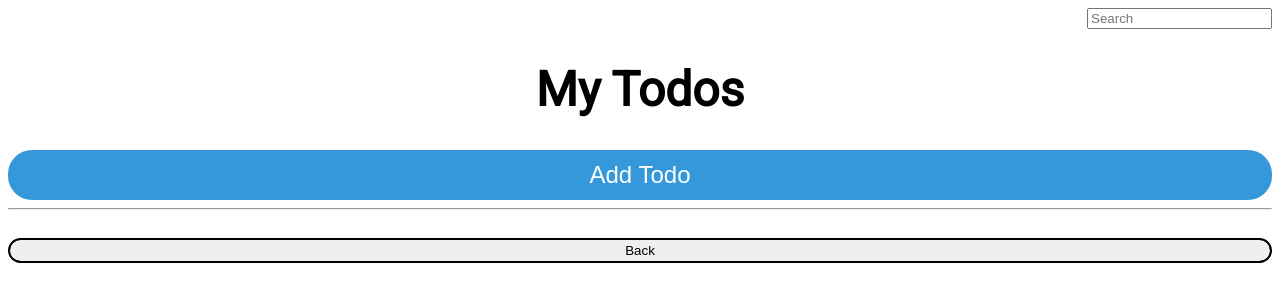
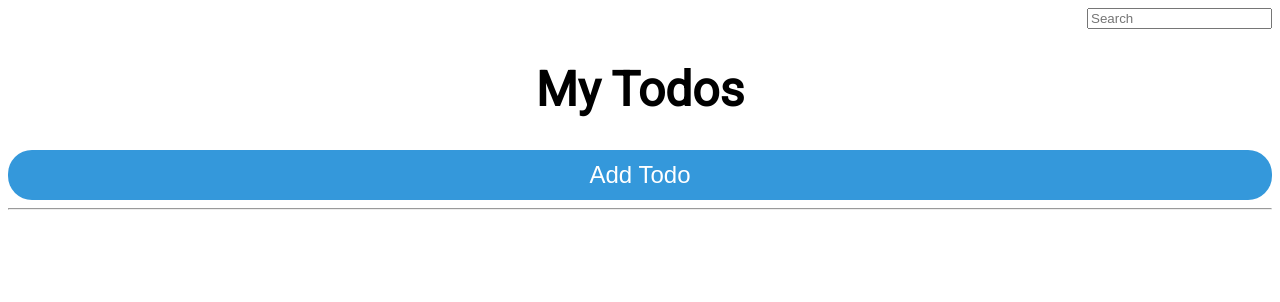
Before and after one commit to LukeJordanDavies/To-DoApp, a React (Create React App) app: page / in a window 1280 px wide. Shown: the top 302 px of the page. Built offline with nearby package versions, Linux system fonts and the light colour scheme.

Commit message:
Fix input error

```diff
--- a/src/App.js
+++ b/src/App.js
@@ -6,27 +6,24 @@ import SearchBar from "./components/searchBar";
 import BackButton from "./components/backButton";
 
 function App() {
-  // Stores the array of todo objects
-  const [todos, setTodos] = useState([
+  const initialState = [
     {
       todoTitle: ''
     }
-  ]);
+  ];
+
+  // Stores the array of todo objects
+  const [todos, setTodos] = useState(initialState);
 
   // Stores the searched object
-  const [search, setSearch] = useState([
-    {
-      todoTitle: ''
-    }
-  ]);
+  const [search, setSearch] = useState(initialState);
+
+  const [notFound, setNotFound] = useState(false);
 
   // Clears the seach state object when remove button is pressed
   const clearSearch = () => {
-    setSearch([
-      {
-        todoTitle: ''
-      }
-    ])
+    setSearch(initialState)
+    setNotFound(false);
   };
 
   // Removes todo when delete button is pressed
@@ -34,16 +31,20 @@ function App() {
     setTodos(todos.filter(todo => todo.todoTitle !== name));
 
     // Checks if search state is truthy then clears search state
-    search[0].todoTitle && clearSearch()
+    search[0].todoTitle && clearSearch();
   };
 
   // Search todo handler
   const onSearch = (searchTerm) => {
     const result = searchTerm.toLowerCase();
 
-    setSearch(todos.filter(todo => todo.todoTitle.toLowerCase() === result))
+    const foundSearch = todos.find(todo => todo.todoTitle.toLowerCase() === result);
 
-    console.log(search);
+    if (foundSearch) {
+      setSearch(todos.filter(todo => todo.todoTitle.toLowerCase() === result));
+    } else {
+      setNotFound(true);
+    }
   };
 
   return (
@@ -63,8 +64,13 @@ function App() {
         todos={search[0].todoTitle ? search : todos}
         removeTodo={removeTodo}
       />
-      {/* Button must only show when search is truthy */}
-      <BackButton clearSearch={clearSearch} />
+      {search[0].todoTitle && <BackButton clearSearch={clearSearch} />}
+      {notFound &&
+      <div>
+        <p>here</p>
+        <BackButton clearSearch={clearSearch} />
+      </div>
+      }
     </main>
     </>
   );
```
